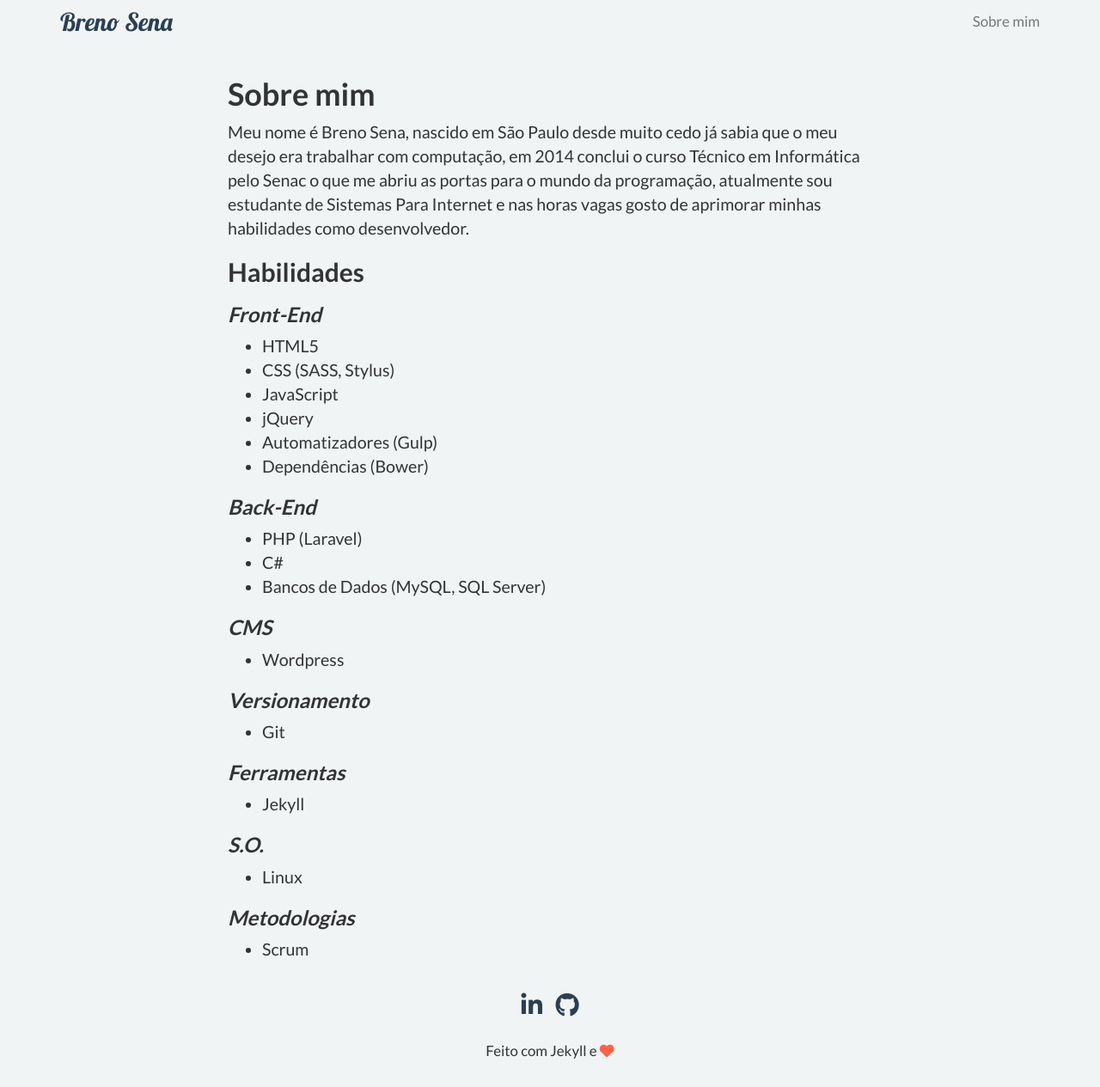
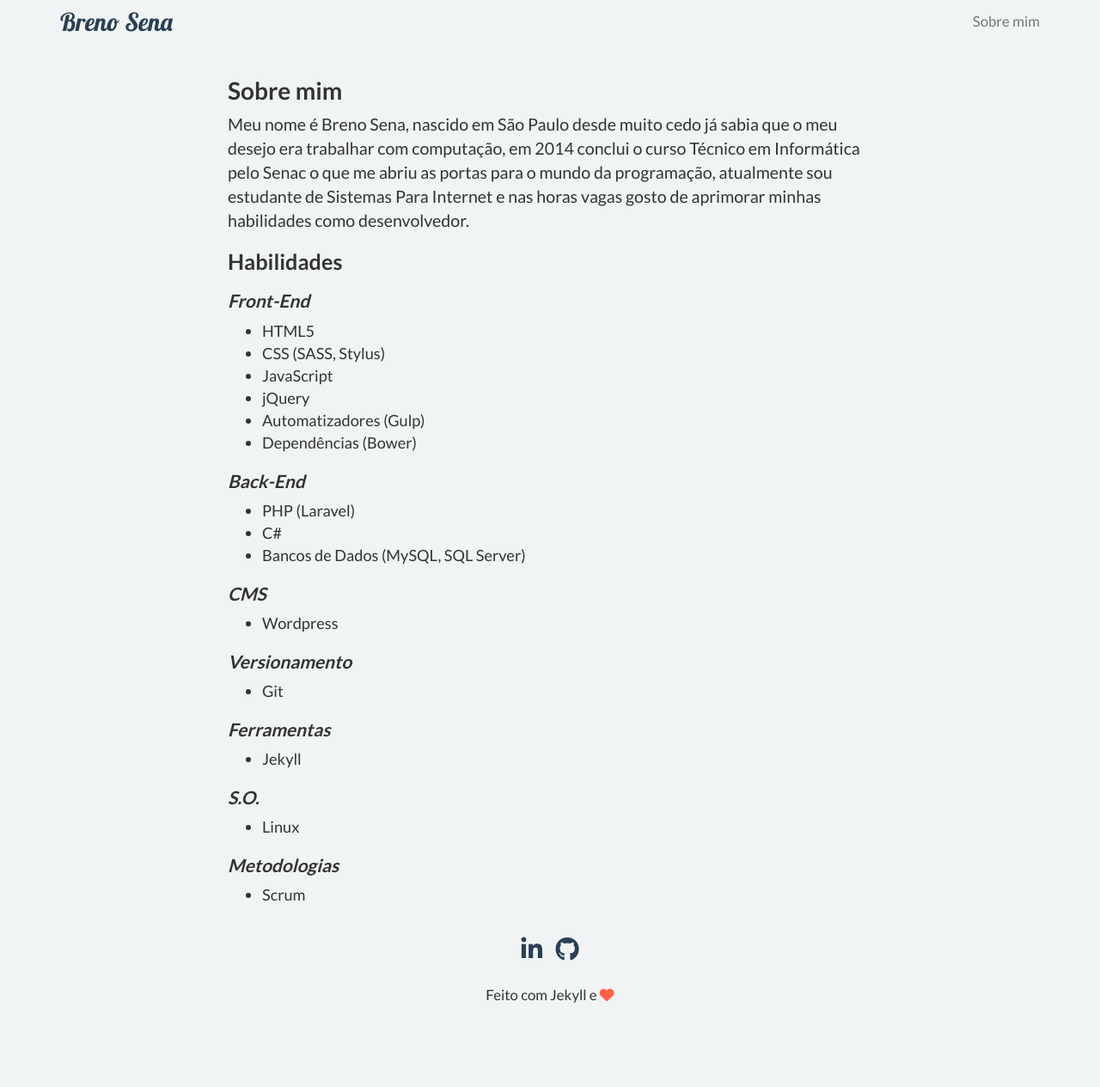
Before and after one commit to brenofsena/brenofsena.github.io, a Jekyll site: the page built from about.md, in a window 1280 px wide. Shown: the whole page at 86% size. Built offline with Jekyll 4.4.1, drawn with Linux system fonts in a browser that asks for light colours; nearby versions of some CDN libraries; after the commit the page ends 1200 px from its top, so only the background shows below that.

Commit message:
update titles font-size

```diff
--- a/_sass/_base.scss
+++ b/_sass/_base.scss
@@ -31,12 +31,21 @@ h1, h2, h3{
   font-weight: 700;
 }
 
+h1{
+  font-size: 2.0em;
+}
+
+h2{
+  font-size: 1.8em;
+}
+
 h3{
+  font-size: 1.5em;
   font-style: italic;
 }
 
 ul {
-  font-size: 1.4em;
+  font-size: 1.3em;
 }
 
 time{
```
